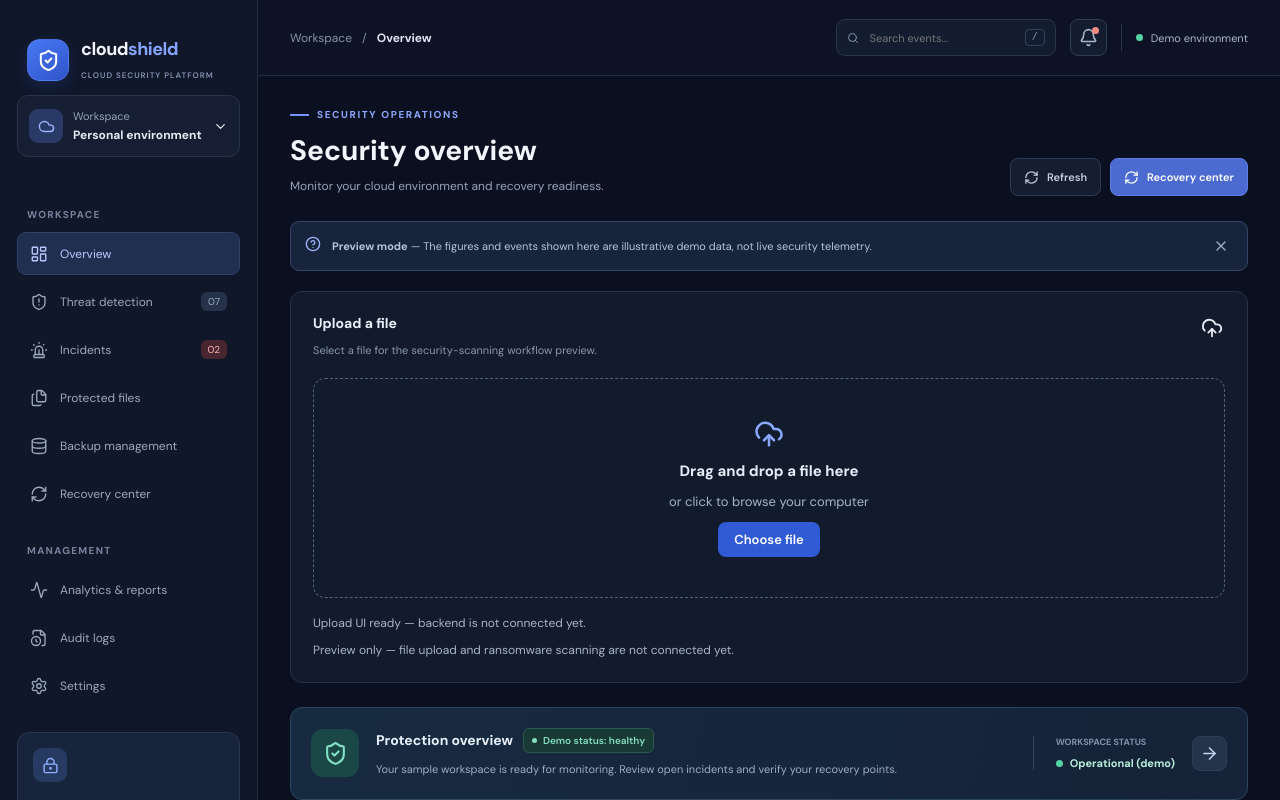
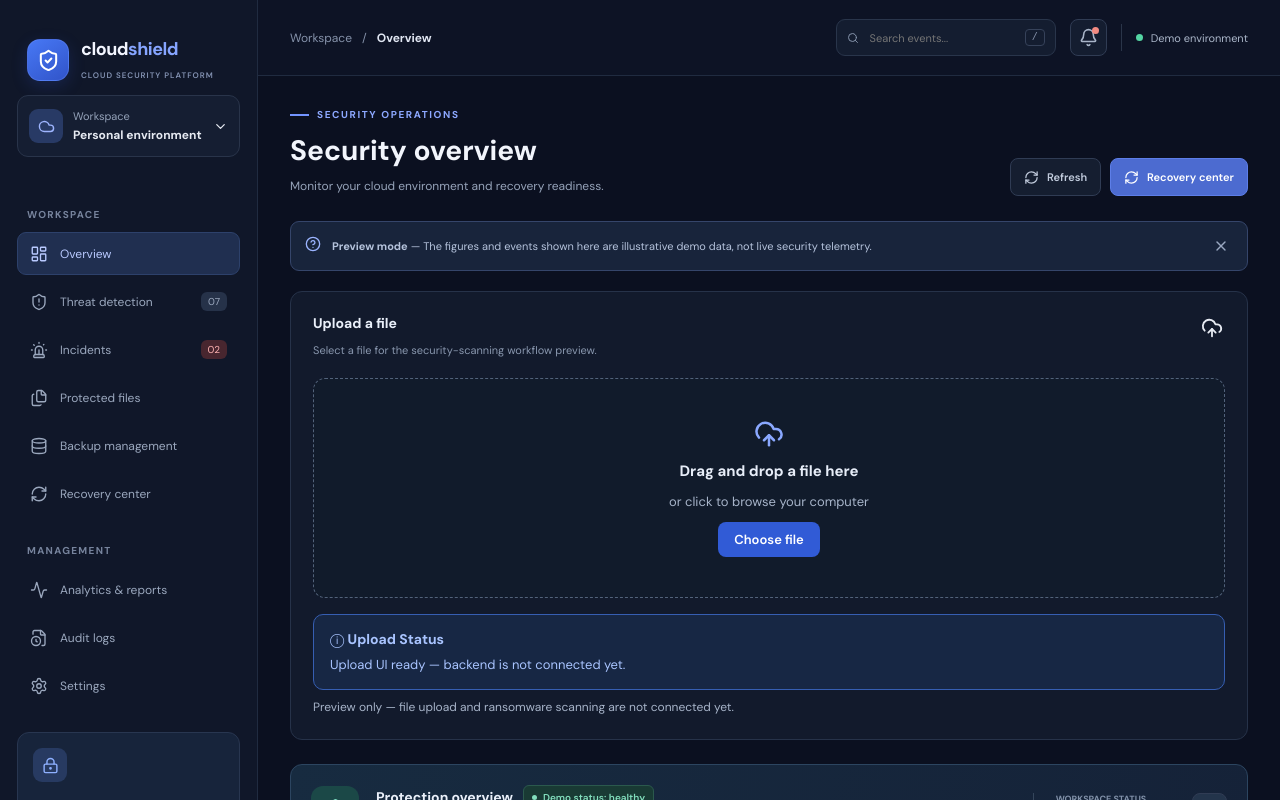
Before and after one commit to Farhan8271git/Cloud-Shield, a React (Vite) app in the folder client/: page / in a window 1280 px wide. Shown: the top 800 px of the page. Built offline with nearby package versions, Linux system fonts and the light colour scheme.

Commit message:
Add drag and drop function and error msg

```diff
--- a/client/src/App.css
+++ b/client/src/App.css
@@ -1700,3 +1700,47 @@ button.workspace:hover {
     width: 100%;
   }
 }
+
+
+/* Highlighted upload validation messages */
+.upload-message {
+  display: flex;
+  flex-direction: column;
+  gap: 5px;
+  margin: 14px 0 10px;
+  padding: 13px 16px;
+  border: 1px solid #34445e;
+  border-radius: 10px;
+  background: #172338;
+  color: #cbd8ee;
+  font-size: 13px;
+  line-height: 1.5;
+  overflow-wrap: anywhere;
+}
+
+.upload-message strong {
+  font-size: 14px;
+  font-weight: 700;
+}
+
+.upload-message span {
+  color: inherit;
+}
+
+.upload-message-error {
+  background: #351c27;
+  border-color: #a83e52;
+  color: #ff9eaa;
+}
+
+.upload-message-success {
+  background: #142f2b;
+  border-color: #287b63;
+  color: #70edba;
+}
+
+.upload-message-info {
+  background: #172744;
+  border-color: #365eb2;
+  color: #a9c4ff;
+}
--- a/client/src/App.jsx
+++ b/client/src/App.jsx
@@ -219,13 +219,52 @@ function App() {
   const [uploadMessage, setUploadMessage] = useState(
     "Upload UI ready — backend is not connected yet.",
   );
+
+  const MAX_FILE_SIZE = 10 * 1024 * 1024; // 10 MB
+
+  const ALLOWED_EXTENSIONS = [
+    ".pdf",
+    ".doc",
+    ".docx",
+    ".xls",
+    ".xlsx",
+    ".ppt",
+    ".pptx",
+    ".txt",
+    ".csv",
+    ".jpg",
+    ".jpeg",
+    ".png",
+    ".zip",
+  ];
+
   const handleFileSelect = (file) => {
     if (!file) return;
+
+    const fileName = file.name.toLowerCase();
+    const isAllowedType = ALLOWED_EXTENSIONS.some((extension) =>
+      fileName.endsWith(extension),
+    );
+
+    if (!isAllowedType) {
+      setUploadMessage("Invalid file type. Please select a supported file.");
+      return;
+    }
+
+    if (file.size > MAX_FILE_SIZE) {
+      setUploadMessage("File is too large. Maximum allowed size is 10 MB.");
+      return;
+    }
+
+    if (file.size === 0) {
+      setUploadMessage("Empty files cannot be selected.");
+      return;
+    }
+
     setSelectedFile(file);
-    setUploadMessage(
-      `${file.name} selected. No file has been uploaded or scanned yet.`,
-    );
+    setUploadMessage(`${file.name} selected successfully. Ready for scanning.`);
   };
+
   const handleDrop = (event) => {
     event.preventDefault();
     setIsDragging(false);
@@ -629,6 +668,7 @@ function App() {
                   ref={fileInputRef}
                   id="cloud-shield-file-input"
                   type="file"
+                  accept=".pdf,.doc,.docx,.xls,.xlsx,.ppt,.pptx,.txt,.csv,.jpg,.jpeg,.png,.zip"
                   className="upload-input"
                   onChange={(event) => {
                     handleFileSelect(event.target.files?.[0]);
@@ -637,6 +677,7 @@ function App() {
                 />
                 {!selectedFile ? (
                   <label
+                    htmlFor="cloud-shield-file-input"
                     className={`upload-dropzone ${
                       isDragging ? "upload-dropzone-active" : ""
                     }`}
@@ -647,15 +688,6 @@ function App() {
                     onDragLeave={() => setIsDragging(false)}
                     onDrop={handleDrop}
                   >
-                    <input
-                      id="cloud-shield-file-input"
-                      type="file"
-                      className="upload-input"
-                      onChange={(event) => {
-                        handleFileSelect(event.target.files?.[0]);
-                        event.target.value = "";
-                      }}
-                    />
                     <UploadCloud size={30} />
                     <strong>Drag and drop a file here</strong>
                     <span>or click to browse your computer</span>
@@ -716,7 +748,7 @@ function App() {
                         className="button button-primary upload-submit-button"
                         onClick={() =>
                           setUploadMessage(
-                            `${selectedFile.name} is selected. Backend upload and ransomware scanning are not connected yet.`,
+                            "Scanning is not available yet. Backend integration is pending.",
                           )
                         }
                       >
@@ -727,9 +759,31 @@ function App() {
                   </div>
                 )}
 
-                <p className="upload-message" role="status">
-                  {uploadMessage}
-                </p>
+                <div
+                  className={`upload-message ${
+                    uploadMessage.includes("Invalid") ||
+                    uploadMessage.includes("too large") ||
+                    uploadMessage.includes("Empty")
+                      ? "upload-message-error"
+                      : uploadMessage.includes("successfully")
+                        ? "upload-message-success"
+                        : "upload-message-info"
+                  }`}
+                  role="status"
+                  aria-live="polite"
+                >
+                  <strong>
+                    {uploadMessage.includes("Invalid") ||
+                    uploadMessage.includes("too large") ||
+                    uploadMessage.includes("Empty")
+                      ? "⚠ Validation Error"
+                      : uploadMessage.includes("successfully")
+                        ? "✓ File Validated"
+                        : "ⓘ Upload Status"}
+                  </strong>
+                  <span>{uploadMessage}</span>
+                </div>
+
                 <p className="upload-disclaimer">
                   Preview only — file upload and ransomware scanning are not
                   connected yet.
```
